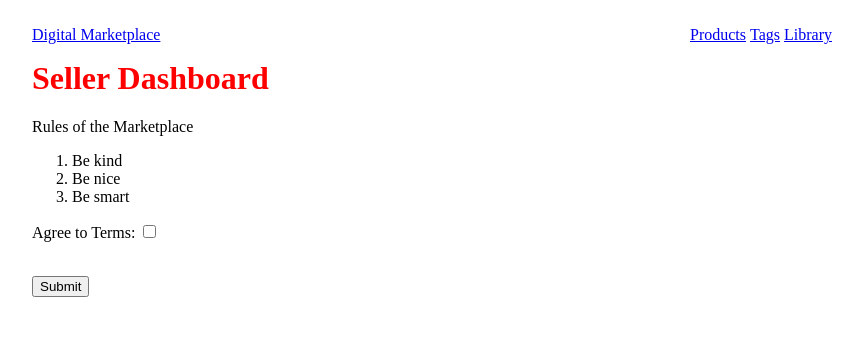
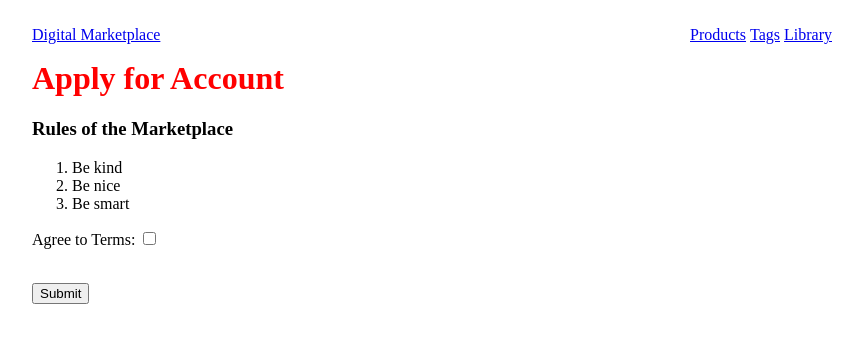
Before and after one commit to EgonSaks/digital_marketplace, a Django app: page /seller/ in a window 1280 px wide. Shown: the top 343 px of the page, without its empty margins (208-1070 px from the left). Run offline with Django 3.2, Linux system fonts and the light colour scheme; the visitor is signed in with stand-in values (Sample User, id 1); some libraries are stand-ins or nearby versions.

Commit message:
Add Apply for Account

```diff
--- a/src/sellers/views.py
+++ b/src/sellers/views.py
@@ -1,19 +1,51 @@
 from django.shortcuts import render
 from django.views.generic import View
+from django.views.generic.edit import FormMixin
 
 # Create your views here.
 from digitalmarket.mixins import LoginRequiredMixin
+from .models import SellerAccount
 
 from .forms import NewSellerForm
 
-class SellerDashboard(LoginRequiredMixin, View):
+class SellerDashboard(LoginRequiredMixin, FormMixin, View):
+    form_class = NewSellerForm
+    success_url = "/seller/"
 
     def post(self, request, *args, **kwargs):
-        form = NewSellerForm(request.POST)
+        form = self.get_form()
         if form.is_valid():
-            print("make the user apply model")
-        return render(request, "sellers/dashboard.html", {"form": form})
+            return self.form_valid(form)
+        else:
+            return self.form_invalid(form)
 
     def get(self, request, *args, **kwargs):
-        form = NewSellerForm()
-        return render(request, "sellers/dashboard.html", {"form": form})
+        apply_form = self.get_form()#NewSellerForm()
+        account = SellerAccount.objects.filter(user=self.request.user)
+        exists = account.exists()
+        active = None
+
+        if exists:
+            account = account.first()
+            active = account.active
+
+        context = {}
+        #if the account doesn´t exists, show form
+        #if exists and not active, show pending
+        #if exists and active show dashboard data
+        if not exists and not active:
+            context["title"] = "Apply for Account"
+            context["apply_form"] = apply_form
+        elif exists and not active:
+            context["title"] = "Account Pending"
+        elif exists and active:
+            context["title"] = "Seller Dashboard"
+        else:
+            passs
+
+        return render(request, "sellers/dashboard.html", context)
+
+    def form_valid(self, form):
+        valid_data = super(SellerDashboard, self).form_valid(form)
+        obj = SellerAccount.objects.create(user=self.request.user)
+        return valid_data
--- a/src/templates/sellers/dashboard.html
+++ b/src/templates/sellers/dashboard.html
@@ -1,11 +1,13 @@
 {% extends "base.html" %}
 
 {% block content %}
-<h1>Seller Dashboard</h1>
+<h1> {{ title }}</h1>
 
-Rules of the Marketplace
+{% if apply_form %}
+
 
 <form method="POST" action=''> {% csrf_token %}
+    <h3> Rules of the Marketplace </h3>
     <ol>
         <li>
             Be kind
@@ -17,9 +19,11 @@ Rules of the Marketplace
             Be smart
         </li>
     </ol>
-{{ form.as_p }}
+{{ apply_form.as_p }}
 <br/>
 <input type='submit'/>
 </form>
 
+{% endif %}
+
 {% endblock %}
```
